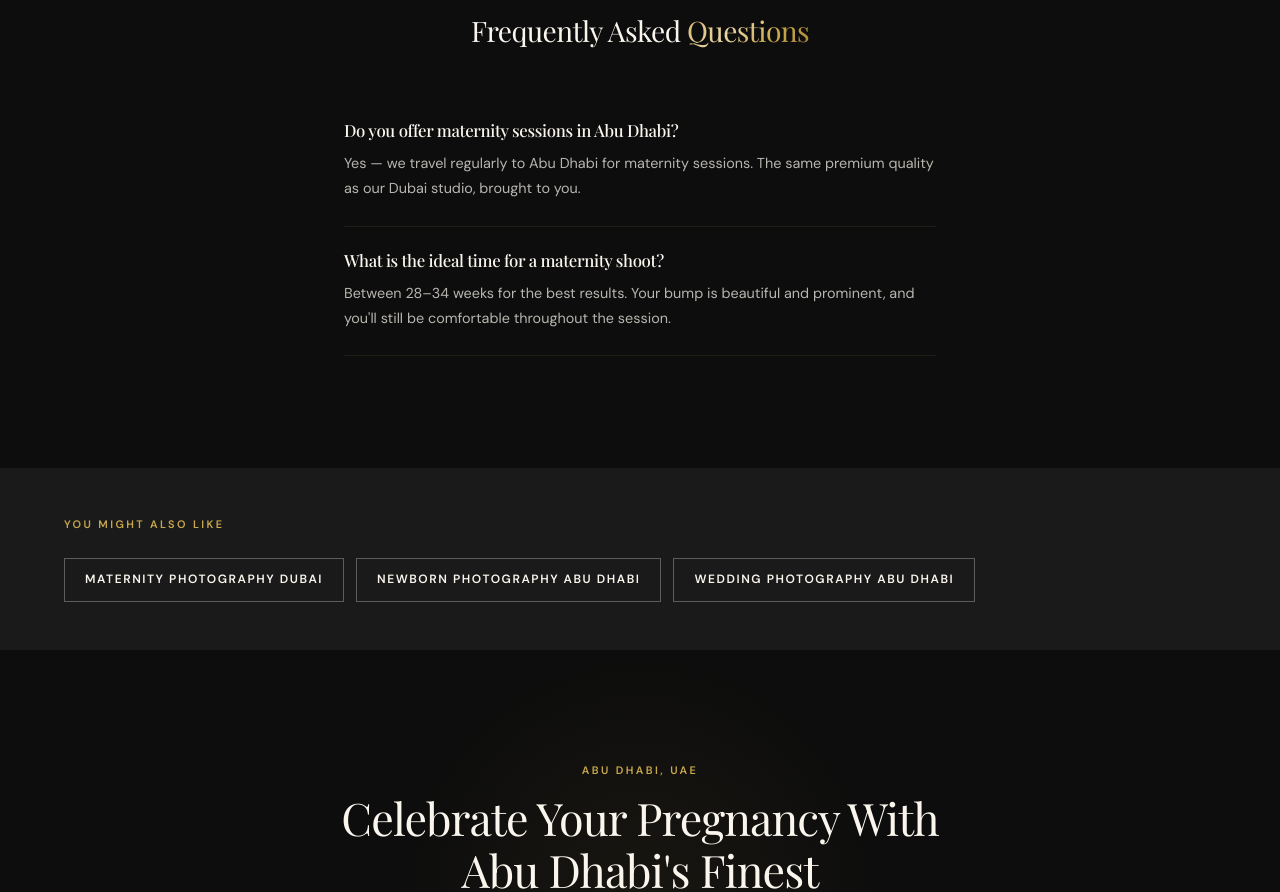
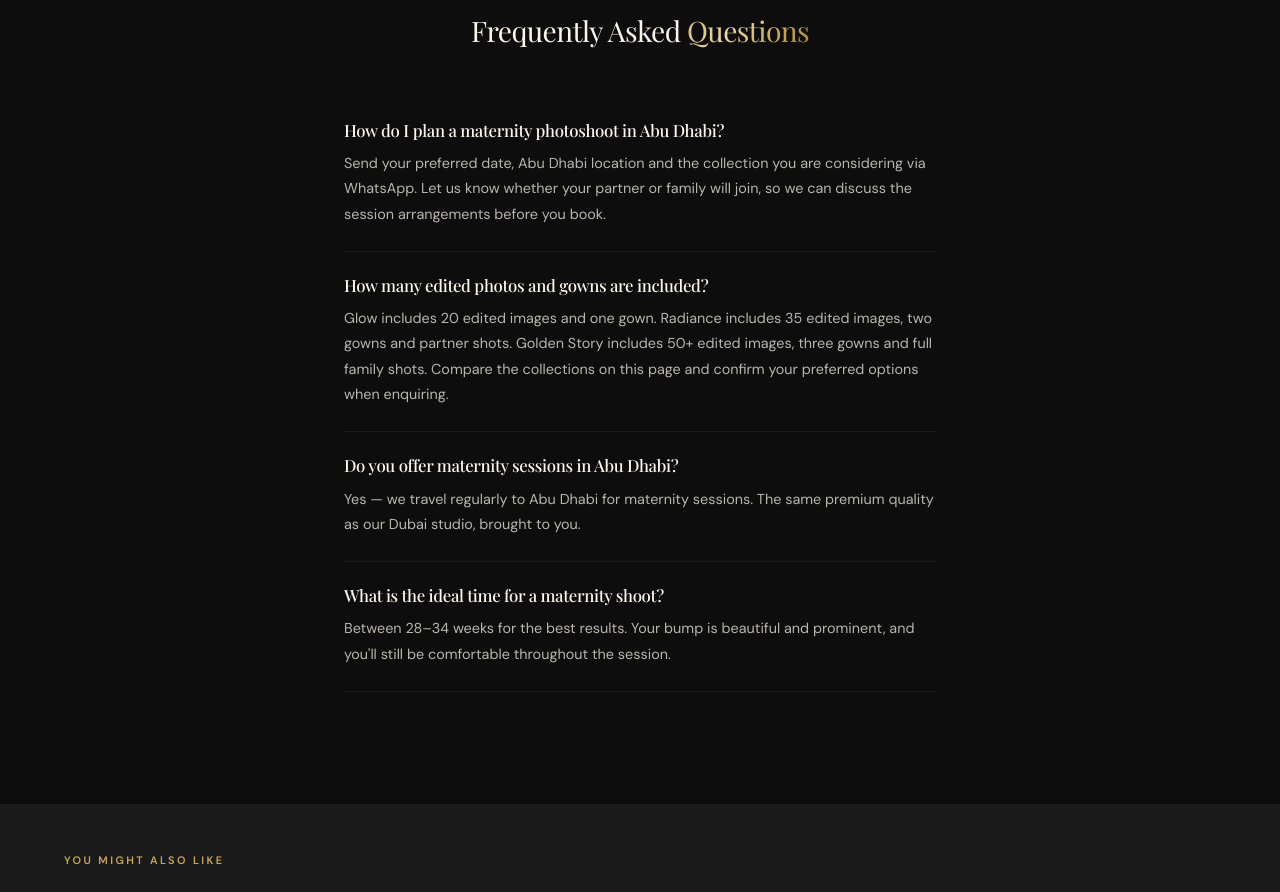
Before and after one commit to mgphotographyglobal/mgphotographyglobal, a Next.js app: page /maternity-photography-abu-dhabi in a window 1280 px wide. Shown: the part 4860-5752 px from the top of the page. Built offline with nearby package versions, Linux system fonts and the light colour scheme; a web font is replaced by a local one.

Commit message:
Add practical Abu Dhabi maternity booking information

```diff
--- a/app/maternity-photography-abu-dhabi/page.tsx
+++ b/app/maternity-photography-abu-dhabi/page.tsx
@@ -3,7 +3,7 @@ import ServicePageTemplate from "../components/ServicePageTemplate";
 import type { Metadata } from "next";
 const baseMetadata: Metadata = {
   title: "Maternity Photography Abu Dhabi | MG Photography",
-  description: "Radiant maternity photography in Abu Dhabi. Cinematic pregnancy portraits for expectant mothers. Book your session.",
+  description: "Maternity photography in Abu Dhabi with gowns, partner portrait options and edited digital images. Explore collections and discuss your preferred location.",
   alternates: { canonical: "https://mgphotographyglobal.com/maternity-photography-abu-dhabi/" },
 };
 const s = {
@@ -16,6 +16,8 @@ const s = {
     {name:"Golden Story",price:"AED 2,699",features:["Studio + outdoor session","50+ edited images","3 gowns + full family shots","Premium album","Priority delivery","Travel to Abu Dhabi"]},
   ],
   faq:[
+    {q:"How do I plan a maternity photoshoot in Abu Dhabi?",a:"Send your preferred date, Abu Dhabi location and the collection you are considering via WhatsApp. Let us know whether your partner or family will join, so we can discuss the session arrangements before you book."},
+    {q:"How many edited photos and gowns are included?",a:"Glow includes 20 edited images and one gown. Radiance includes 35 edited images, two gowns and partner shots. Golden Story includes 50+ edited images, three gowns and full family shots. Compare the collections on this page and confirm your preferred options when enquiring."},
     {q:"Do you offer maternity sessions in Abu Dhabi?",a:"Yes — we travel regularly to Abu Dhabi for maternity sessions. The same premium quality as our Dubai studio, brought to you."},
     {q:"What is the ideal time for a maternity shoot?",a:"Between 28–34 weeks for the best results. Your bump is beautiful and prominent, and you'll still be comfortable throughout the session."},
   ],
```
